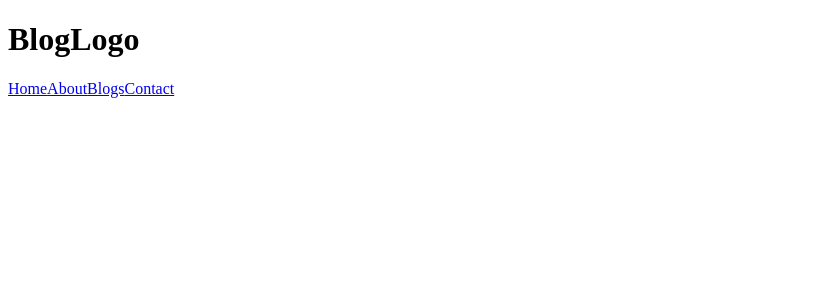
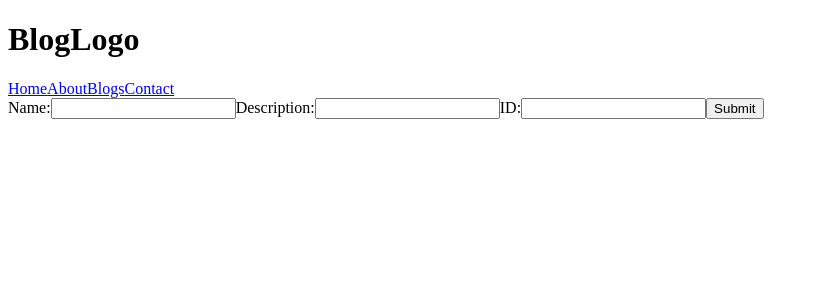
Before and after one commit to tbriggs1/devops_blog_frontend, a React (Create React App) app: page /admin/ablog in a window 1280 px wide. Shown: the top 300 px of the page, without its empty margins (0-819 px from the left). Built offline with nearby package versions, Linux system fonts and the light colour scheme.

Commit message:
added get and post funcationality

```diff
--- a/src/App.js
+++ b/src/App.js
@@ -8,9 +8,15 @@ import {
 import About from "./components/About";
 import Blogs from "./components/blog/Blogs";
 import Contact from "./components/Contact";
+import { useState } from "react";
+import Blog from "./components/blog/Blog";
+import CreateBlog from "./components/admin/CreateBlog";
 
 // Adding comment for testing
 function App() {
+  const [id, setId] = useState([]);
+  const data = id[0]
+  const num = id[1]
   return (
     <div>
       <Router>
@@ -18,8 +24,12 @@ function App() {
         <Routes>
           <Route path="/" element={<Homepage />}/>
           <Route path="/about" element={<About />}/>
-          <Route path="/blogs" element={<Blogs />}/>
+          <Route path="/blogs" element={
+            <Blogs setId={setId} />}
+          />
           <Route path="/contact" element={<Contact />}/>
+          <Route path={data} element={<Blog num={num} />} />
+          <Route path="/admin/ablog" element={<CreateBlog/>} />
         </Routes>
       </Router>
     </div>
--- /dev/null
+++ b/src/components/admin/CreateBlog.js
@@ -0,0 +1,74 @@
+import axios from 'axios';
+import React, { useState } from 'react'
+
+
+const CreateBlog = () => {
+    const [name, setName] = useState();
+    const [desc, setDesc] = useState();
+    const [num, setNum] = useState();
+    let temp = ""
+    let tempD = ""
+    let tempN = 0
+    const getName = (e) => {
+        temp = temp + e['nativeEvent']['data']
+    }
+
+    const getDes = (e) => {
+        tempD = tempD + e['nativeEvent']['data']
+    }
+
+    const getNum = (e) => {
+        tempN = tempN + e['nativeEvent']['data']
+    }
+
+    const postCall = (e) => {
+        e.preventDefault();
+        setName(temp)
+        setDesc(tempD)
+        setNum(tempN)
+
+        var data = JSON.stringify({
+            "name": temp,
+            "description": tempD
+          });
+
+          var config = {
+            method: 'post',
+            url: 'http://192.168.1.100:5000/blog/'+tempN,
+            headers: {
+              'Content-Type': 'application/json'
+            },
+            data : data
+          };
+
+          axios(config)
+          .then(function (response) {
+            console.log(JSON.stringify(response.data));
+          })
+          .catch(function (error) {
+            console.log(error);
+          });
+    }
+
+
+
+    return(
+        <form>
+            <label>
+                Name:
+                <input type="text" name="name" onChange={getName} />
+            </label>
+            <label>
+                Description:
+                <input type="text" name="description" onChange={getDes}/>
+            </label>
+            <label>
+                ID:
+                <input type="number" name="description" onChange={getNum}/>
+            </label>
+            <button onClick={postCall}>Submit</button>
+        </form>
+    )
+}
+
+export default CreateBlog;
--- /dev/null
+++ b/src/components/api/Get_Blog.js
@@ -0,0 +1,29 @@
+import React, { useEffect, useState } from 'react'
+import axios from 'axios'
+
+const Get_Blog = ({num, setData}) => {
+
+    const url = `http://192.168.1.100:5000/blog/`+num
+    useEffect(() => {
+        axios.get(url)
+        .then(res => {
+            const data = res.data;
+            let array = [];
+
+            array.push(data['blog']['name'])
+            array.push(data['blog']['description'])
+            console.log(array)
+            setData(array)
+        })
+
+    }, []);
+
+
+    return(
+      <div>
+
+      </div>
+    );
+}
+
+export default Get_Blog;
--- a/src/components/api/Get_Blogs.js
+++ b/src/components/api/Get_Blogs.js
@@ -6,13 +6,18 @@ const Get_Blogs = (props) => {
     useEffect(() => {
         axios.get(`http://192.168.1.100:5000/blogs`)
         .then(res => {
-            const persons = res.data;
+            const data = res.data;
             let array = []
-            console.log(persons)
-            for (const i in persons['blogs']){
-                array.push(persons['blogs'][i]['name'])
+            console.log(data)
+            for (const i in data['blogs']){
+                let test = ['/'+data['blogs'][i]['id'], data['blogs'][i]['name'],data['blogs'][i]['id']]
+                array.push(test)
             }
             props.setName(array)
+            for (const i in data['blogs']){
+                array.push()
+            }
+
         })
 
     }, []);
--- /dev/null
+++ b/src/components/blog/Blog.js
@@ -0,0 +1,19 @@
+import React, {useState} from 'react'
+import { Link } from 'react-router-dom';
+import Get_Blog from '../api/Get_Blog';
+import Get_Blogs from '../api/Get_Blogs';
+
+const Blog = ({num}) => {
+
+    const [data, setData] = useState([]);
+
+    return (
+        <div>
+            <Get_Blog num={num} setData={setData}/>
+            <h1>{data[0]}</h1>
+            <h3>{data[1]}</h3>
+        </div>
+    )
+}
+
+export default Blog;
--- a/src/components/blog/Blogs.js
+++ b/src/components/blog/Blogs.js
@@ -1,13 +1,18 @@
 import React, {useState} from 'react'
+import { Link } from 'react-router-dom';
 import Get_Blogs from '../api/Get_Blogs';
 
-const Blogs = () => {
+const Blogs = ({setId}) => {
     const [name, setName] = useState([]);
+
+
 
     return (
         <div>
-            <Get_Blogs setName={setName} name={name}/>
-            {name.map(d => (<h1>{d}</h1>))}
+            <Get_Blogs setName={setName} setId={setId}/>
+            {name.map(d => (
+                <Link onClick={() => setId([d[0], d[2]])} to={d[0]}>{d[1]}</Link>
+            ))}
         </div>
     )
 }
```
